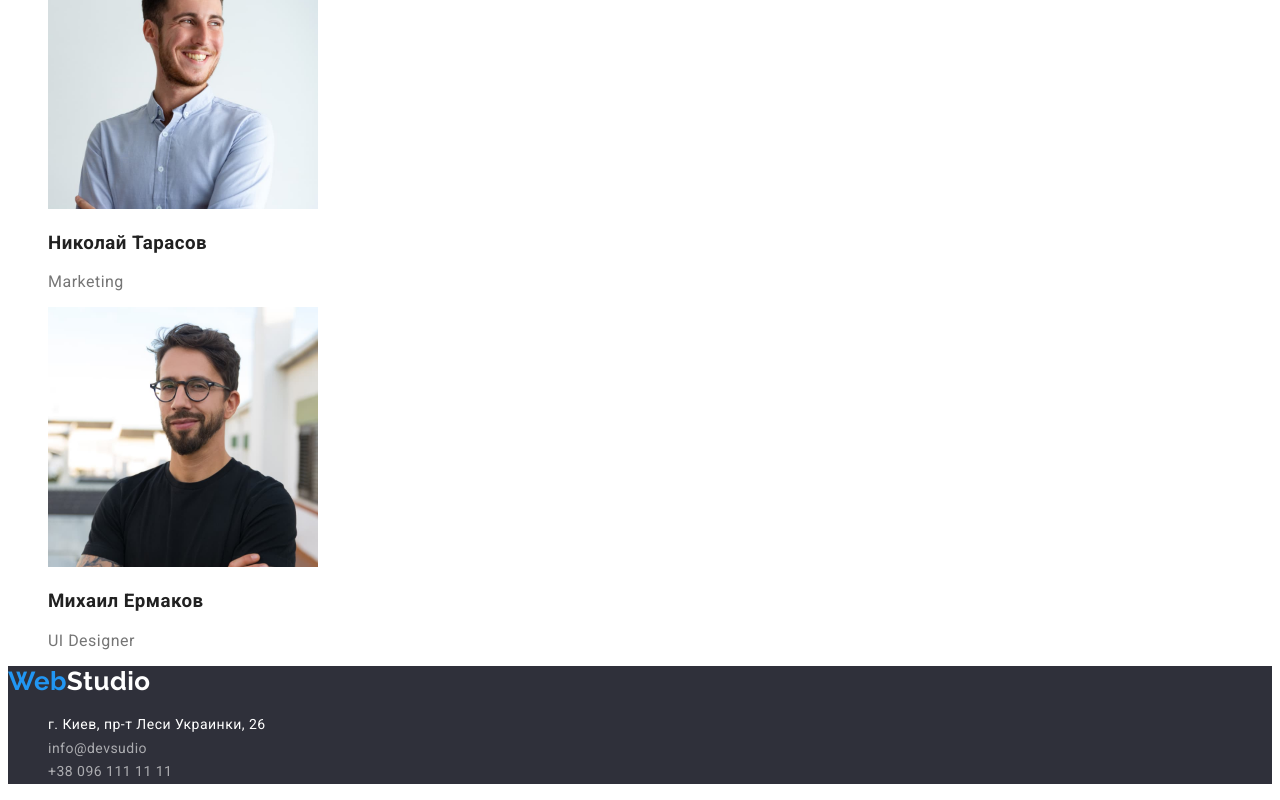
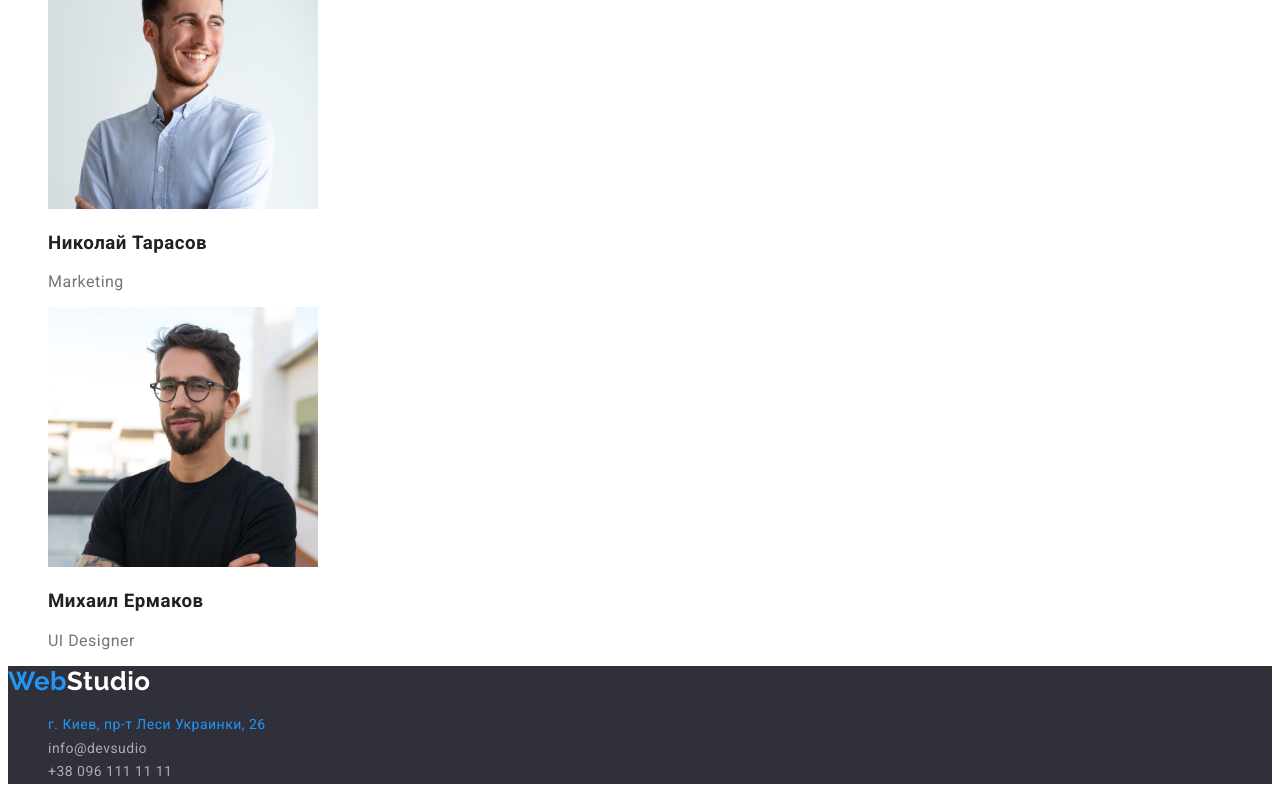
Before and after one commit to Lonardo17/goit-markup-hw-02, a plain HTML site: page index.html in a window 1280 px wide. In both pictures the pointer is over the link "г. Киев, пр-т Леси Украинки, 26". Shown: the part 2585-3385 px from the top of the page. Drawn offline with Linux system fonts and the light colour scheme.

Commit message:
all2
все вроде сдела

```diff
--- a/css/styles.css
+++ b/css/styles.css
@@ -144,6 +144,10 @@ footer {
   line-height: 1.71;
   color: var(--footer-text-color);
 }
+.address:hover,
+.address:focus {
+  color: var(--blue-color);
+}
 .actual {
   color: var(--second-text-color);
 }
```
